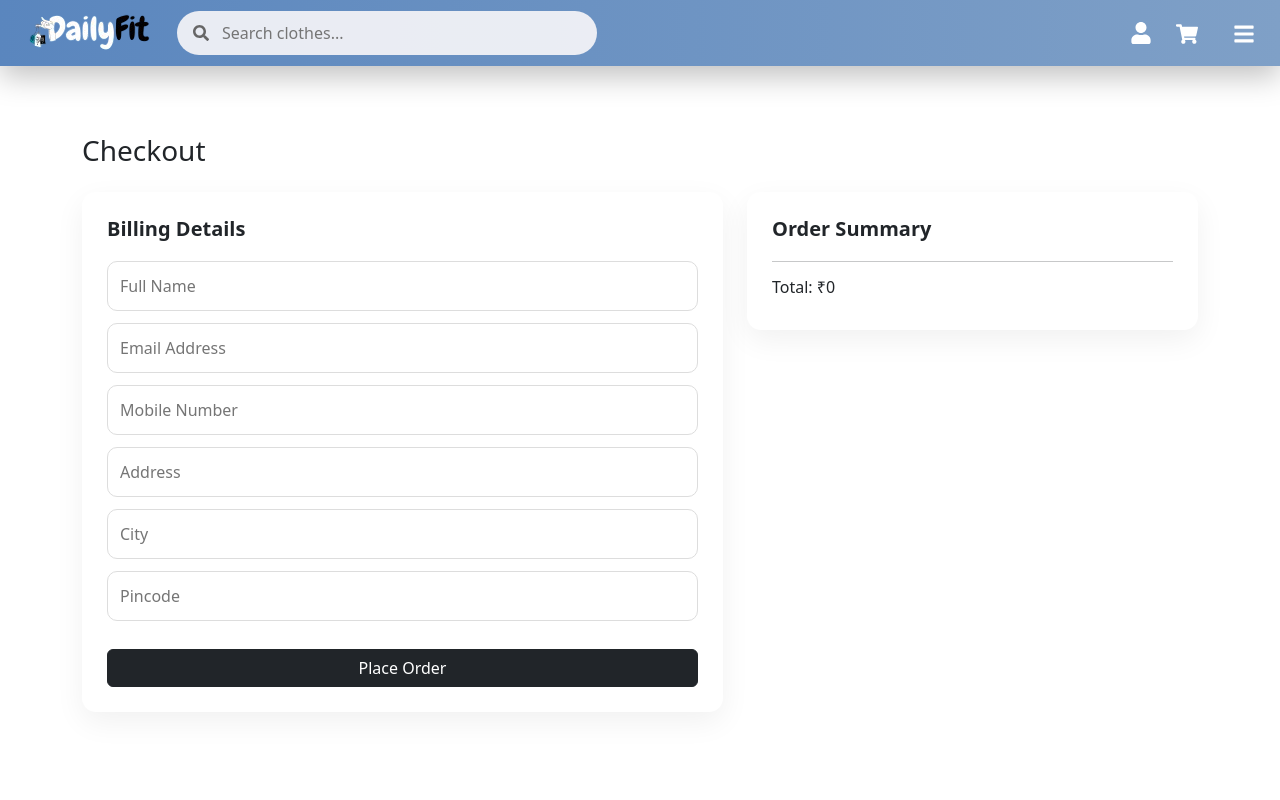
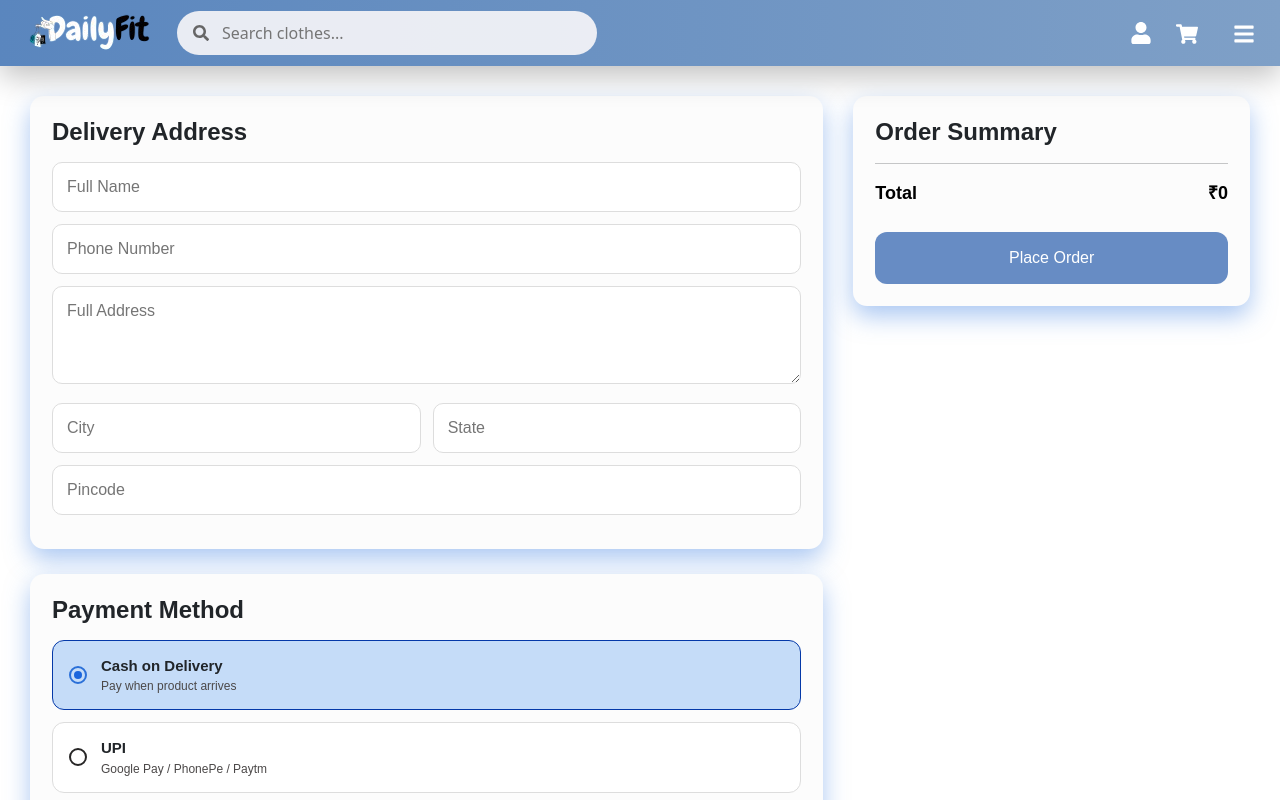
Before and after one commit to shankarcoder23/DailyFit, a React (Vite) app: page /checkout in a window 1280 px wide. Shown: the top 800 px of the page. Built offline with nearby package versions, Linux system fonts and the light colour scheme.

Commit message:
payment gateway udated

```diff
--- a/index.html
+++ b/index.html
@@ -5,6 +5,8 @@
     <link rel="icon" type="image/svg+xml" href="/vite.svg" />
     <meta name="viewport" content="width=device-width, initial-scale=1.0" />
     <title>DailyFit | Clothing Store</title>
+    <script src="https://checkout.razorpay.com/v1/checkout.js"></script>
+
   </head>
   <body>
     <div id="root"></div>
--- a/src/App.jsx
+++ b/src/App.jsx
@@ -15,6 +15,8 @@ import Order from "./pages/Order";
 import About from "./pages/About";
 import SubCategory from "./pages/SubCategory";
 import Checkout from "./pages/Checkout";
+
+
 
 function App() {
   const [cart, setCart] = useState([]);
@@ -75,8 +77,11 @@ function App() {
           {/* Checkout */}
 <Route
   path="/checkout"
-  element={<Checkout cart={cart} setCart={setCart} />}
+  element={<Checkout cart={cart} />}
 />
+
+{/* Order Success */}
+<Route path="/order-success" element={<Order />} />
 
 
           {/* Static Pages */}
--- a/src/assets/css/checkout.css
+++ b/src/assets/css/checkout.css
@@ -1,32 +1,167 @@
-.checkout-card {
-  background: #fff;
-  padding: 25px;
-  border-radius: 14px;
-  box-shadow: 0 10px 30px rgba(0,0,0,0.06);
-  margin-bottom: 20px;
+.checkout-container {
+  display: grid;
+  grid-template-columns: 2fr 1fr;
+  gap: 30px;
+  padding: 30px;
+  font-family: "Poppins", sans-serif;
 }
 
-.checkout-card h5 {
-  margin-bottom: 20px;
+/* Cards */
+.checkout-card {
+  background: #fcfcfc;
+  border-radius: 14px;
+  padding: 22px;
+  box-shadow: 0 10px 25px rgba(96, 150, 231, 0.534);
+  margin-bottom: 25px;
+}
+
+.checkout-card h4 {
+  margin-bottom: 15px;
   font-weight: 600;
 }
 
-.checkout-card input {
+/* Inputs */
+.checkout-card input,
+.checkout-card textarea {
   width: 100%;
-  padding: 12px;
+  padding: 12px 14px;
   margin-bottom: 12px;
   border-radius: 10px;
   border: 1px solid #ddd;
   outline: none;
+  transition: 0.3s;
 }
 
-.checkout-card input:focus {
-  border-color: #000;
+.checkout-card input:focus,
+.checkout-card textarea:focus {
+  border-color: #6281a3;
 }
 
-.summary-item {
+/* Grid */
+.grid-2 {
+  display: grid;
+  grid-template-columns: 1fr 1fr;
+  gap: 12px;
+}
+
+/* PAYMENT OPTIONS */
+.payment-option {
+  display: flex;
+  align-items: center;
+  gap: 14px;
+  padding: 14px 16px;
+  border-radius: 12px;
+  border: 1px solid #ddd;
+  margin-bottom: 12px;
+  cursor: pointer;
+  transition: 0.3s ease;
+  background: #fff;
+}
+
+.payment-option:hover {
+  border-color: #043191;
+}
+
+/* Active state */
+.payment-option.active {
+  border-color: #0539a8;
+  background: #c5dcf8;
+}
+
+/* Custom Radio */
+.payment-option .radio {
+  width: 18px;
+  height: 18px;
+  border-radius: 50%;
+  border: 2px solid #272626;
+  position: relative;
+}
+
+.payment-option.active .radio {
+  border-color: #2b70d8;
+}
+
+.payment-option.active .radio::after {
+  content: "";
+  width: 8px;
+  height: 8px;
+  background: #1a65dd;
+  border-radius: 50%;
+  position: absolute;
+  top: 50%;
+  left: 50%;
+  transform: translate(-50%, -50%);
+}
+
+/* Text */
+.payment-text {
+  display: flex;
+  flex-direction: column;
+}
+
+.payment-text strong {
+  font-size: 15px;
+}
+
+.payment-text small {
+  font-size: 12px;
+  color: #4b4848;
+}
+
+
+.radio-row input {
+  accent-color: #e6d8d8;
+  transform: scale(1.2);
+}
+
+.radio-row:hover {
+  background: #0e6aa0;
+}
+
+/* Summary */
+.summary-row {
   display: flex;
   justify-content: space-between;
   margin-bottom: 10px;
-  font-size: 14px;
 }
+
+.summary-row.total {
+  font-size: 18px;
+  font-weight: 600;
+}
+
+/* Button */
+.place-order-btn {
+  width: 100%;
+  padding: 14px;
+  background: #678cc4;
+  color: #fff;
+  border-radius: 12px;
+  border: none;
+  font-size: 16px;
+  margin-top: 15px;
+  cursor: pointer;
+  transition: 0.3s;
+}
+
+.place-order-btn:hover {
+  background: #111111de;
+}
+
+/* Sticky Summary */
+.sticky {
+  position: sticky;
+  top: 90px;
+}
+
+/* Responsive */
+@media (max-width: 768px) {
+  .checkout-container {
+    grid-template-columns: 1fr;
+    padding: 15px;
+  }
+}
+.radio-row.active {
+  border-color: #1c81e0;
+  background: #f0f0f0;
+}
--- a/src/assets/css/navbar.css
+++ b/src/assets/css/navbar.css
@@ -163,15 +163,14 @@
 }
 /* MOBILE SEARCH BAR BELOW NAV */
 .mobile-search {
-  background: #fff5f518;
+  background: #679cd8bd;
   padding: 5px 10px;
-  box-shadow: 0 6px 15px rgba(255, 253, 253, 0.925);
+  box-shadow: 0 6px 15px rgba(233, 226, 226, 0.925);
   position: sticky;
   top: 65px; /* navbar height */
   z-index: 998;
 
-    background: transparent rgb(135, 165, 211); /*Remove Background*/
-  box-shadow: none;        /* REMOVE SHADOW */
+
 }
 .search-input {
   background: #fffcfcdc;
--- a/src/pages/Cart.jsx
+++ b/src/pages/Cart.jsx
@@ -1,7 +1,11 @@
 import "../assets/css/Cart.css";
 import { FaTrash, FaMinus, FaPlus } from "react-icons/fa";
+import { useNavigate } from "react-router-dom";
+
 
 const Cart = ({ cart, setCart }) => {
+
+  const navigate = useNavigate();
 
   // Update quantity
   const updateQty = (index, type) => {
--- a/src/pages/Checkout.jsx
+++ b/src/pages/Checkout.jsx
@@ -1,51 +1,169 @@
+import { useState } from "react";
 import "../assets/css/checkout.css";
+import { useNavigate } from "react-router-dom";
 
 const Checkout = ({ cart }) => {
+  const handleRazorpay = () => {
+  const options = {
+    key: "rzp_test_AbCdEfGhIjKlMn", //  Replace with your Razorpay Key
+    amount: totalPrice * 100, // paise
+    currency: "INR",
+    name: "DailyFit Store",
+    description: "Order Payment",
+    image: "/logo.png",
+
+    handler: function (response) {
+      console.log("Payment Success", response);
+      navigate("/order-success");
+    },
+
+    prefill: {
+      name: address.name,
+      contact: address.phone
+    },
+
+    theme: {
+      color: "#000000"
+    }
+  };
+
+  const razorpay = new window.Razorpay(options);
+  razorpay.open();
+};
+
+  const navigate = useNavigate();
+
+  const [address, setAddress] = useState({
+    name: "",
+    phone: "",
+    address: "",
+    city: "",
+    state: "",
+    pincode: ""
+  });
+
+  const [payment, setPayment] = useState("cod");
+
   const totalPrice = cart.reduce(
-    (sum, item) => sum + item.price * item.qty,
+    (total, item) => total + item.price * item.qty,
     0
   );
 
+  const placeOrder = () => {
+    if (!address.name || !address.phone || !address.address) {
+      alert("Please fill delivery details");
+      return;
+    }
+    if (payment === "cod") {
+    navigate("/order-success");
+    return;
+  }
+
+  handleRazorpay();
+};
+
   return (
-    <div className="checkout container my-5">
-      <h3 className="mb-4">Checkout</h3>
+    <div className="checkout-container">
 
-      <div className="row">
-        {/* Billing Details */}
-        <div className="col-md-7">
-          <div className="checkout-card">
-            <h5>Billing Details</h5>
+      {/* LEFT */}
+      <div className="checkout-left">
 
-            <input type="text" placeholder="Full Name" />
-            <input type="email" placeholder="Email Address" />
-            <input type="text" placeholder="Mobile Number" />
-            <input type="text" placeholder="Address" />
-            <input type="text" placeholder="City" />
-            <input type="text" placeholder="Pincode" />
+        {/* ADDRESS */}
+        <div className="checkout-card">
+          <h4> Delivery Address</h4>
 
-            <button className="btn btn-dark w-100 mt-3">
-              Place Order
-            </button>
+          <input
+            placeholder="Full Name"
+            onChange={e => setAddress({ ...address, name: e.target.value })}
+          />
+
+          <input
+            placeholder="Phone Number"
+            onChange={e => setAddress({ ...address, phone: e.target.value })}
+          />
+
+          <textarea
+            placeholder="Full Address"
+            rows="3"
+            onChange={e => setAddress({ ...address, address: e.target.value })}
+          />
+
+          <div className="grid-2">
+            <input placeholder="City" />
+            <input placeholder="State" />
           </div>
+
+          <input placeholder="Pincode" />
         </div>
 
-        {/* Order Summary */}
-        <div className="col-md-5">
-          <div className="checkout-card">
-            <h5>Order Summary</h5>
+        {/* PAYMENT */}
+<div className="checkout-card">
+  <h4> Payment Method</h4>
 
-            {cart.map((item, index) => (
-              <div className="summary-item" key={index}>
-                <span>{item.name} × {item.qty}</span>
-                <span>₹{item.price * item.qty}</span>
-              </div>
-            ))}
+  <div
+    className={`payment-option ${payment === "cod" ? "active" : ""}`}
+    onClick={() => setPayment("cod")}
+  >
+    <span className="radio"></span>
+    <div className="payment-text">
+      <strong>Cash on Delivery</strong>
+      <small>Pay when product arrives</small>
+    </div>
+  </div>
 
-            <hr />
-            <h6>Total: ₹{totalPrice}</h6>
+  <div
+    className={`payment-option ${payment === "upi" ? "active" : ""}`}
+    onClick={() => setPayment("upi")}
+  >
+    <span className="radio"></span>
+    <div className="payment-text">
+      <strong>UPI</strong>
+      <small>Google Pay / PhonePe / Paytm</small>
+    </div>
+  </div>
+
+  <div
+    className={`payment-option ${payment === "card" ? "active" : ""}`}
+    onClick={() => setPayment("card")}
+  >
+    <span className="radio"></span>
+    <div className="payment-text">
+      <strong>Credit / Debit Card</strong>
+      <small>Visa, MasterCard, RuPay</small>
+    </div>
+  </div>
+</div>
+
+
+      </div>
+
+      {/* RIGHT */}
+      <div className="checkout-right">
+        <div className="checkout-card sticky">
+
+          <h4> Order Summary</h4>
+
+          {cart.map((item, i) => (
+            <div className="summary-row" key={i}>
+              <span>{item.name} × {item.qty}</span>
+              <span>₹{item.price * item.qty}</span>
+            </div>
+          ))}
+
+          <hr />
+
+          <div className="summary-row total">
+            <span>Total</span>
+            <span>₹{totalPrice}</span>
           </div>
+
+          <button className="place-order-btn" onClick={placeOrder}>
+            Place Order
+          </button>
+
         </div>
       </div>
+
     </div>
   );
 };
```
